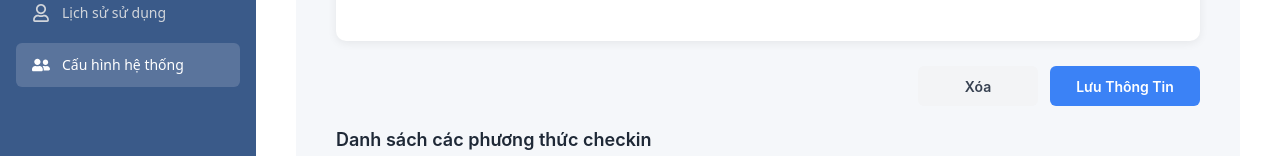
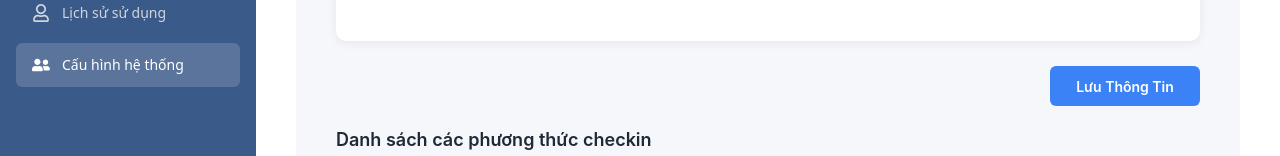
Before and after one commit to phuongdaohoai/utility-track-cms, a React (Vite) app: page /admin/settings in a window 1280 px wide. Shown: the part 249-405 px from the top of the page. Built offline with nearby package versions, Linux system fonts and the light colour scheme; no server answers.

Commit message:
fix: Delete Setting

```diff
--- a/src/pages/Admin/Settings.tsx
+++ b/src/pages/Admin/Settings.tsx
@@ -44,17 +44,6 @@ const SystemConfiguration: React.FC = () => {
   const handleSaveForm = () => {
     alert(`Cấu hình đã được lưu:\n- Giờ hoạt động: ${formState.operatingHours}\n- Hoạt động: ${formState.activity}\n- Check-in khách ngoài: ${formState.guestCheckIn}`);
     // Thực tế: Gọi API để lưu dữ liệu
-  };
-
-  const handleDeleteForm = () => {
-    if (window.confirm("Bạn có chắc chắn muốn xóa cấu hình hệ thống không?")) {
-      setFormState({
-        operatingHours: "",
-        activity: "",
-        guestCheckIn: "Bật"
-      });
-      alert("Cấu hình đã được xóa");
-    }
   };
 
   // ====================== TABLE HANDLERS ======================
@@ -139,9 +128,6 @@ const SystemConfiguration: React.FC = () => {
 
         {/* ================= ACTION BUTTONS ================= */}
         <div style={styles.actionRow}>
-          <button style={styles.deleteBtn} onClick={handleDeleteForm}>
-            Xóa
-          </button>
           <button style={styles.saveBtn} onClick={handleSaveForm}>
             Lưu Thông Tin
           </button>
@@ -310,11 +296,10 @@ const styles: Record<string, React.CSSProperties> = {
   },
 
   actionRow: {
-    display: "flex",
-    justifyContent: "flex-end",
-    gap: "12px",
-    marginBottom: "20px",
-  },
+  display: "flex",
+  justifyContent: "flex-end",
+  marginBottom: "20px",
+},
 
   deleteBtn: {
     ...baseButton,
```
